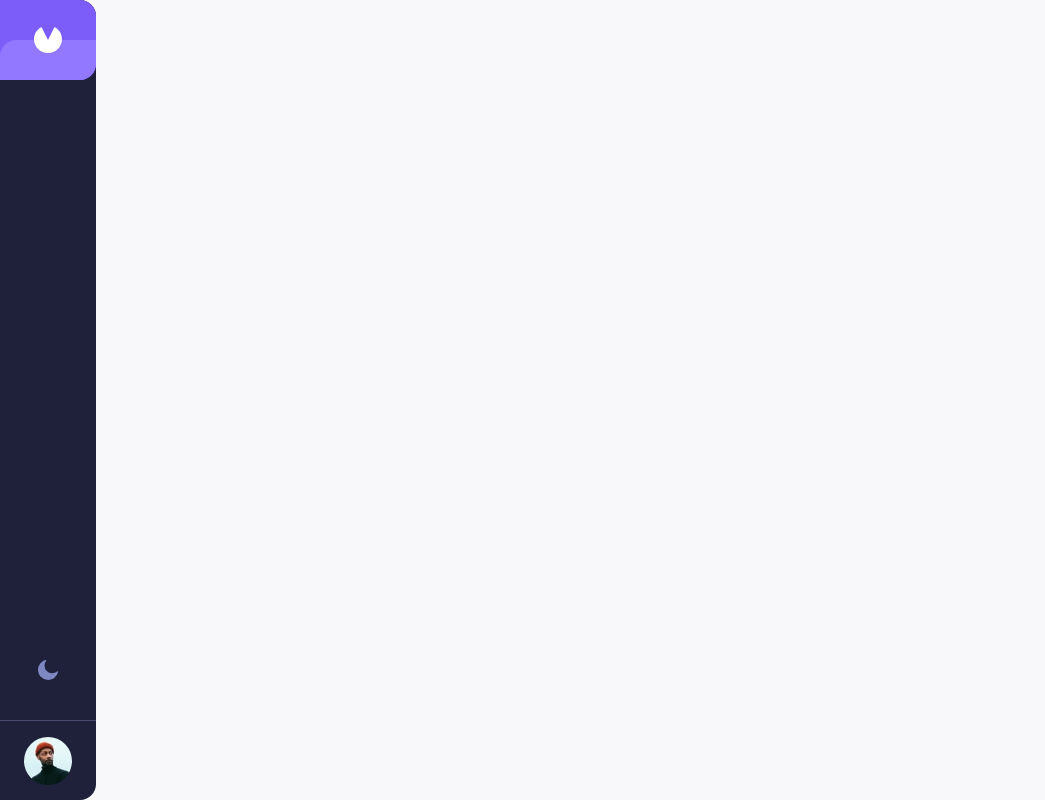
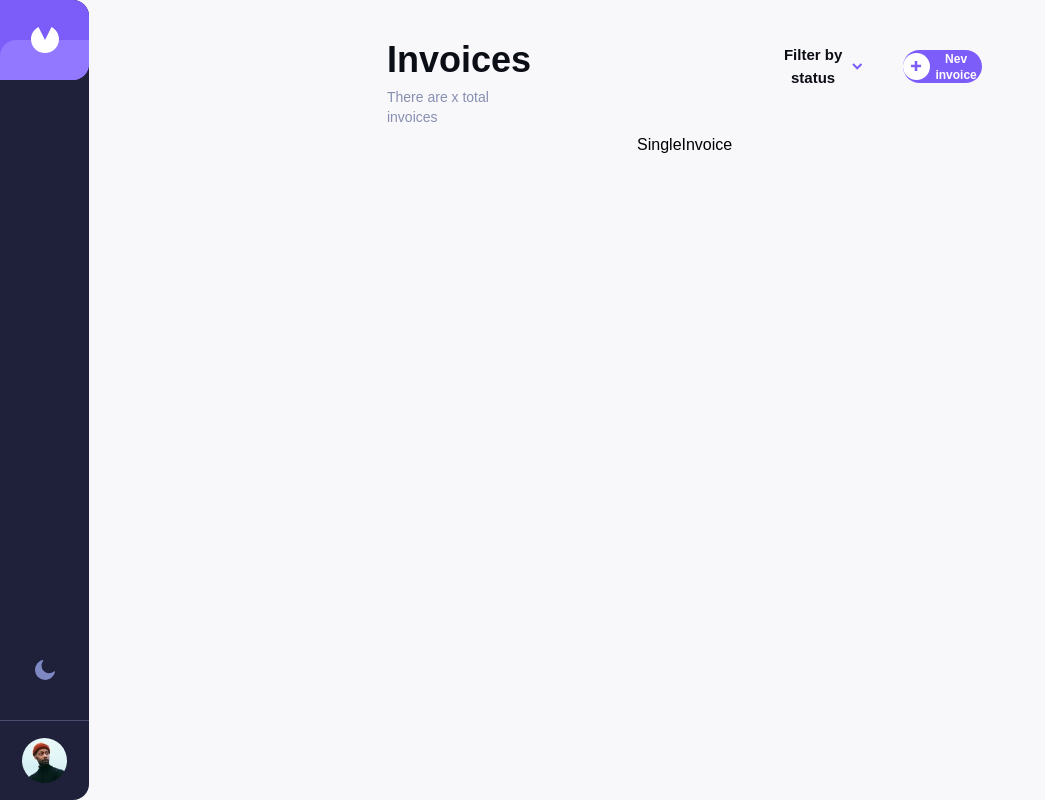
Before and after one commit to oskarxk/invoice-app-frontend, a React (Create React App) app: page /invoices in a window 1280 px wide. Shown: the whole page, without its empty margins (0-1045 px from the left). Built offline with nearby package versions, Linux system fonts and the light colour scheme.

Commit message:
added invoice list buttons to filter, add new invoice

```diff
--- /dev/null
+++ b/src/components/invoice-list/Buttons/ChevronUpDown.tsx
@@ -0,0 +1,17 @@
+import React from 'react';
+
+export const ChevronUpDown = () => {
+	return (
+		<div>
+			<svg width='11' height='7' xmlns='http://www.w3.org/2000/svg'>
+				<path
+					d='M1 1l4.228 4.228L9.456 1'
+					stroke='#7C5DFA'
+					stroke-width='2'
+					fill='none'
+					fill-rule='evenodd'
+				/>
+			</svg>
+		</div>
+	);
+};
--- /dev/null
+++ b/src/components/invoice-list/Buttons/InvoiceAdd.tsx
@@ -0,0 +1,17 @@
+import React from 'react';
+
+
+
+export const InvoiceAdd = () => {
+	return (
+		<div>
+			<svg width='11' height='11' xmlns='http://www.w3.org/2000/svg'>
+				<path
+					d='M6.313 10.023v-3.71h3.71v-2.58h-3.71V.023h-2.58v3.71H.023v2.58h3.71v3.71z'
+					fill='#7C5DFA'
+					fill-rule='nonzero'
+				/>
+			</svg>
+		</div>
+	);
+};
--- /dev/null
+++ b/src/components/invoice-list/InvoiceList.tsx
@@ -0,0 +1,66 @@
+import React from 'react';
+import { SingleInvoice } from './SingleInvoice';
+import { InvoiceAdd } from './Buttons/InvoiceAdd';
+import { ChevronUpDown } from './Buttons/ChevronUpDown';
+
+type Props = {
+	currentTheme: string;
+};
+
+export const InvoiceList = ({ currentTheme }: Props) => {
+	return (
+		<div className='w-full flex justify-center'>
+			<div className='flex flex-col w-1/2'>
+				<div className='flex items-center w-full h-1/6'>
+					<div className='flex flex-col w-2/10 h-1/2 text-left'>
+						<p
+							className={`font-extrabold text-[36px] ${
+								currentTheme === 'light'
+									? 'text-light-textBlack'
+									: 'text-dark-textWhite'
+							}`}
+						>
+							Invoices
+						</p>
+						<p
+							className={`text-sm ${
+								currentTheme === 'light'
+									? 'text-light-textLightBoth'
+									: 'text-dark-textLightBoth'
+							}`}
+						>
+							There are x total invoices
+						</p>
+					</div>
+					<div className='flex justify-end items-center w-6/10 h-1/2'>
+						<div className='flex justify-between w-1/4'>
+							<p
+								className={`w-full h-1/2 text-[15px] my-2 font-bold ${
+									currentTheme === 'light'
+										? 'text-light-textBlack'
+										: 'text-dark-textWhite'
+								}`}
+							>
+								Filter by status
+							</p>
+							<button className='flex justify-center items-center'>
+								<ChevronUpDown />
+							</button>
+						</div>
+					</div>
+					<div className='flex justify-end items-center w-2/10 h-1/2'>
+						<button className=' w-4/6 h-1/2 flex items-center justify-evenly rounded-3xl bg-dark-buttonBackground'>
+							<div className=' p-2 rounded-3xl bg-[#FFFFFF]'>
+								<InvoiceAdd />
+							</div>
+							<p className='text-[#FFFFFF] font-bold text-xs'>Nev invoice</p>
+						</button>
+					</div>
+				</div>
+				<div>
+					<SingleInvoice />
+				</div>
+			</div>
+		</div>
+	);
+};
--- /dev/null
+++ b/src/components/invoice-list/SingleInvoice.tsx
@@ -0,0 +1,9 @@
+import React from 'react'
+
+type Props = {}
+
+export const SingleInvoice = (props: Props) => {
+  return (
+    <div>SingleInvoice</div>
+  )
+}
--- a/src/components/navigation/DesktopNav.tsx
+++ b/src/components/navigation/DesktopNav.tsx
@@ -10,7 +10,7 @@ type Props = {
 
 export const DesktopNav = ({currentTheme,setCurrentTheme}: Props) => {
   return (
-    <nav className='flex flex-col sticky w-full h-screen bg-dark-menuBackground rounded-tr-2xl rounded-br-2xl'>
+    <nav className='flex flex-col sticky left-0 w-full h-screen bg-dark-menuBackground rounded-tr-2xl rounded-br-2xl'>
       <div className='flex justify-center items-center h-1/10 bg-dark-buttonBackground rounded-r-2xl relative overflow-hidden'>
         <Logo/>
         <div className='w-full absolute bg-[#9277FF] bottom-0 h-1/2 rounded-tl-2xl'></div>
--- a/src/pages/Invoices.tsx
+++ b/src/pages/Invoices.tsx
@@ -1,5 +1,6 @@
 import React from 'react';
 import { Navigation } from '../components/navigation/Navigation';
+import { InvoiceList } from '../components/invoice-list/InvoiceList';
 
 type Props = {
 	currentTheme: string;
@@ -18,7 +19,7 @@ export const Invoices = ({ currentTheme, setCurrentTheme }: Props) => {
 				currentTheme={currentTheme}
 				setCurrentTheme={setCurrentTheme}
 			/>
-			{/* <p>invoices</p> */}
+			<InvoiceList currentTheme={currentTheme} />
 		</div>
 	);
 };
--- a/tailwind.config.js
+++ b/tailwind.config.js
@@ -10,6 +10,8 @@ module.exports = {
           lightPuprleFont: '#7E88C3',
           buttonBackground: '#7C5DFA',
           secondary: '#666666',
+          textLightBoth: '#DFE3FA',
+          textWhite: '#FFFFFF'
         },
         light: {
           background: '#F8F8FB',
@@ -17,6 +19,8 @@ module.exports = {
           lightPuprleFont: '#7E88C3',
           buttonBackground: '#7C5DFA',
           secondary: '#DDDDDD',
+          textLightBoth: '#888EB0',
+          textBlack: '#0C0E16'
         },
       },
       height: {
```
